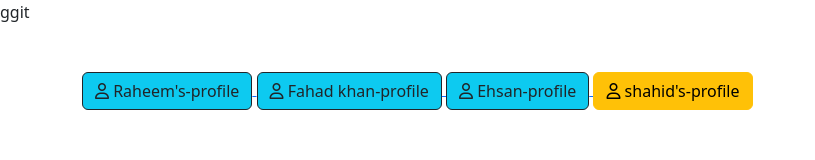
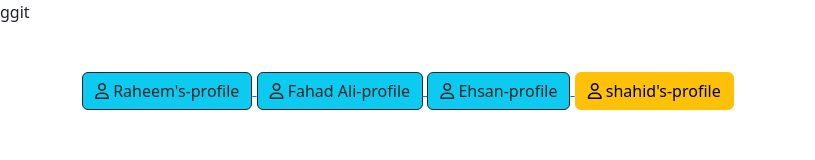
Before and after one commit to khurramIlyas/MyFirstProject, a plain HTML site: page index.html in a window 1280 px wide. Shown: the whole page, without its empty margins (0-815 px from the left). Drawn offline with nearby package versions, Linux system fonts and the light colour scheme.

Commit message:
Update index.html

```diff
--- a/index.html
+++ b/index.html
@@ -20,7 +20,7 @@
               <a href="fahad-profile.html">
               <button type="button" class="btn btn-info btn-outline-dark">
                   <i class="fa-regular fa-user"></i>
-                  Fahad khan-profile
+                  Fahad Ali-profile
               </button>
             </a>
               <a href="ehsan-profile.html">
```
